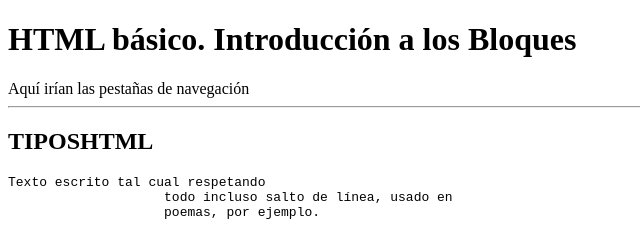
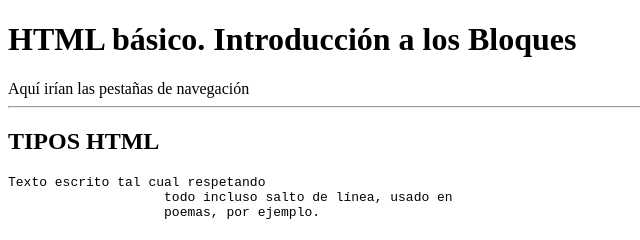
Before and after one commit to Atolsada/Casa, a plain HTML site: page 02htmlbásicobloques/index.html in a window 1280 px wide. Shown: the top 240 px of the page, 0-640 px from the left. Drawn offline with Linux system fonts and the light colour scheme.

Commit message:
Fix h2 TIPOSHTML

```diff
--- a/02htmlbásicobloques/index.html
+++ b/02htmlbásicobloques/index.html
@@ -35,7 +35,7 @@
 
     <main>
         <article>
-            <h2>TIPOSHTML</h2>
+            <h2>TIPOS HTML</h2>
                 <pre>Texto escrito tal cual respetando
                     todo incluso salto de línea, usado en
                     poemas, por ejemplo.
```
